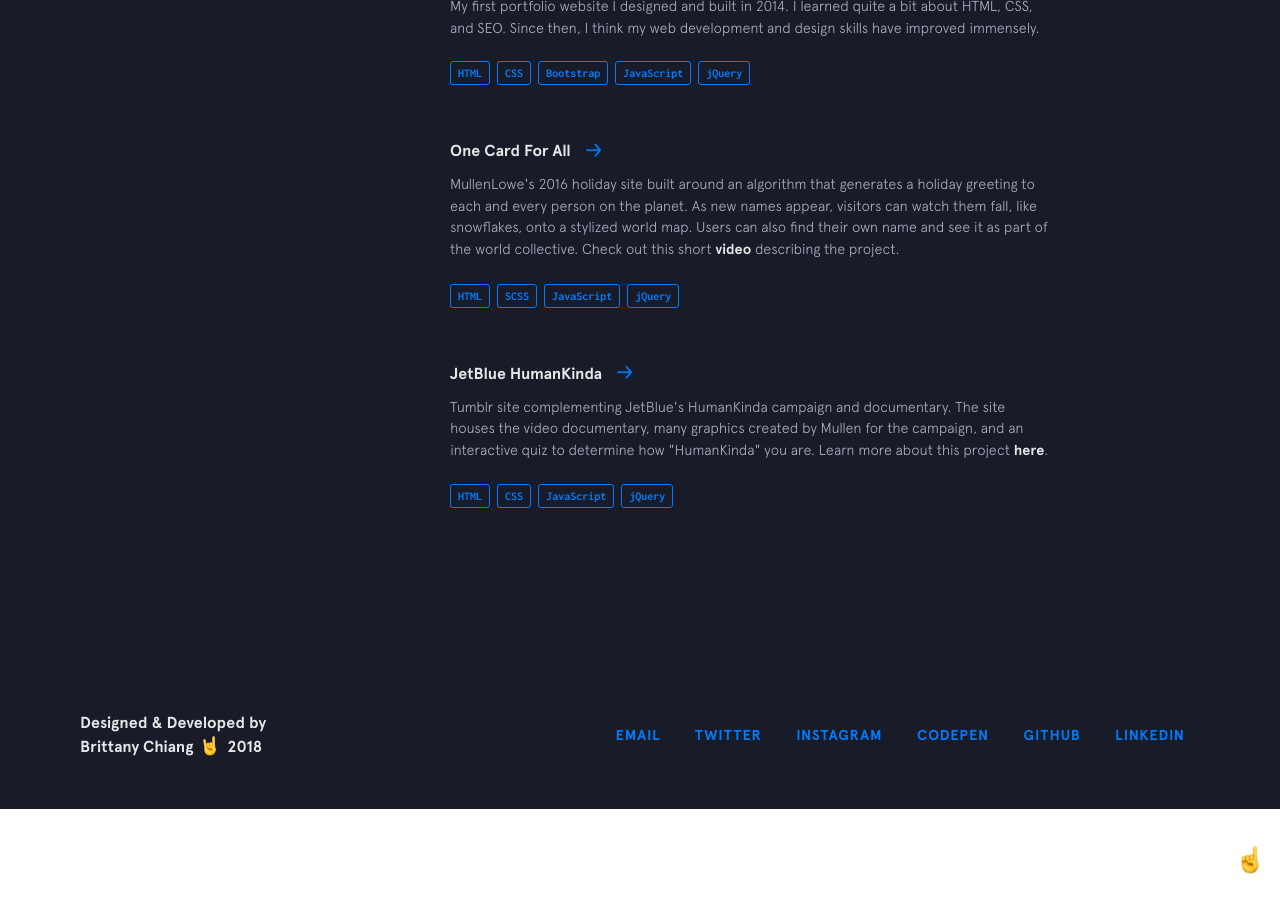
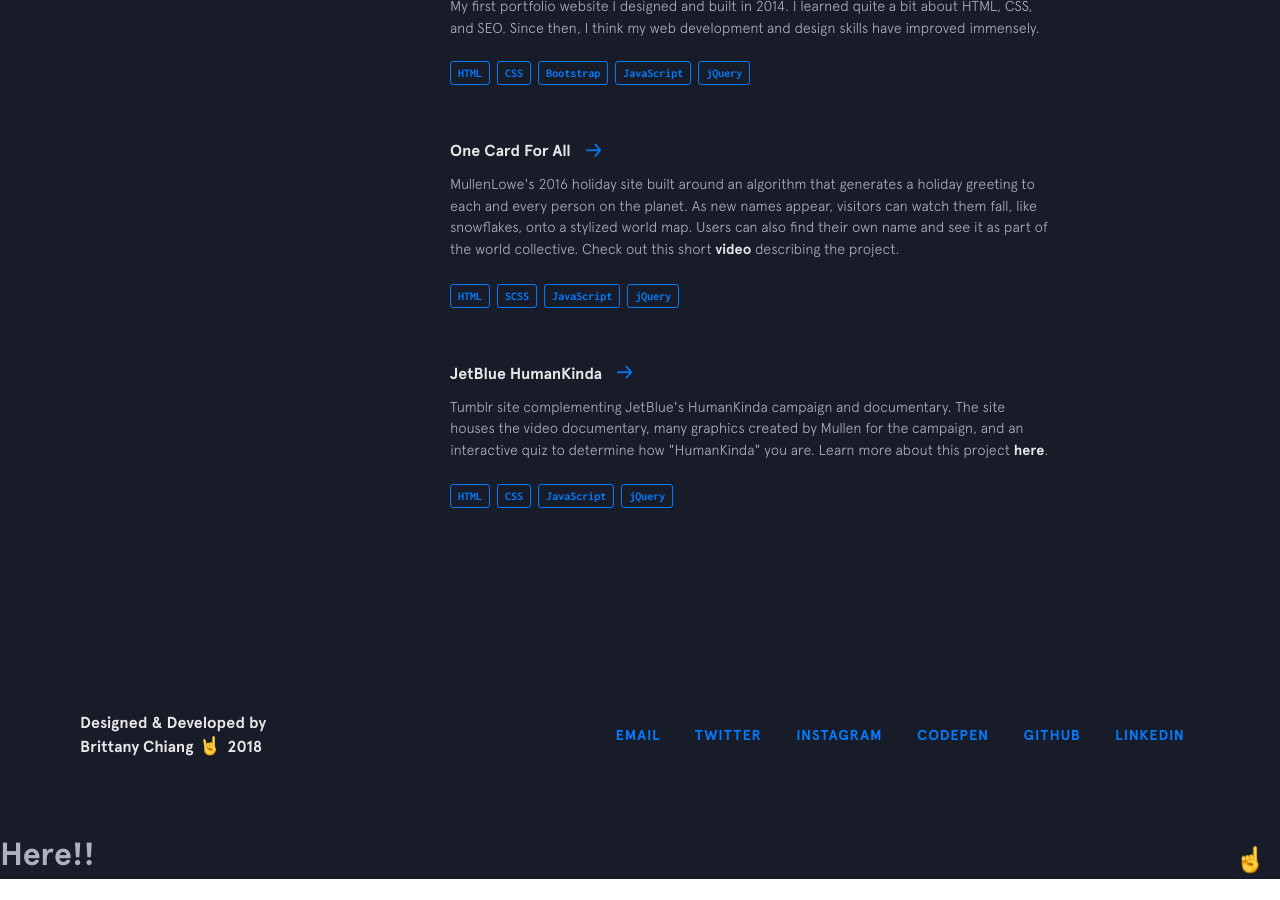
Before and after one commit to kingpig-dev/bchiang7.github.io, a Jekyll site: the page built from index.html, in a window 1280 px wide and 900 px high, scrolled down 6596 px. Built offline with Jekyll 4.4.1, drawn with Linux system fonts in a browser that asks for light colours; nearby versions of some CDN libraries.

Commit message:
feat index.html for footer insertion

```diff
--- a/index.html
+++ b/index.html
@@ -13,3 +13,7 @@ layout: default
   {% include footer.html %}
   {% include top-button.html %}
 </div>
+
+<div>
+<h1>Here!!</h1>
+</div>
```
